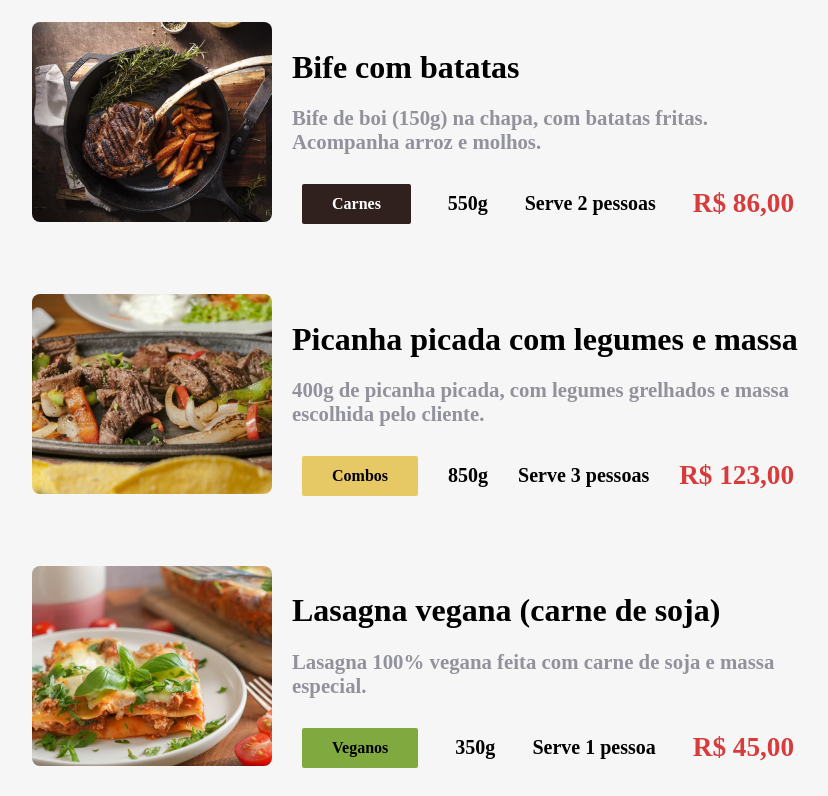
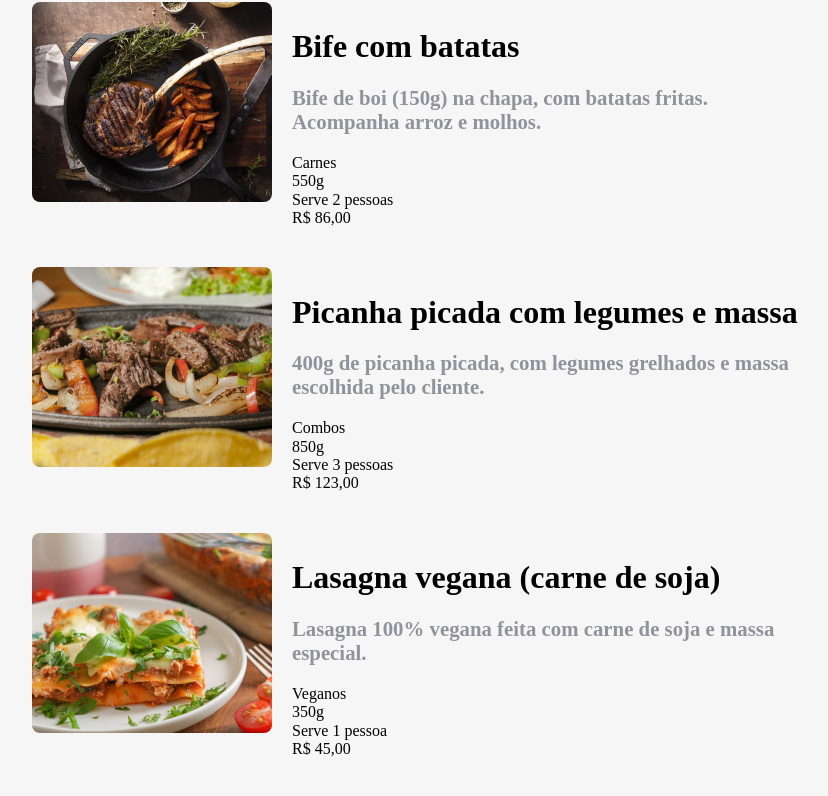
Before and after one commit to Felipe-AR/aluroni-react-typescript-alura, a React (Create React App) app: page /cardapio in a window 1280 px wide. Shown: the part 1845-2641 px from the top of the page, without its empty margins (168-996 px from the left). Built offline with nearby package versions, Linux system fonts and the light colour scheme; a web font is replaced by a local one.

Commit message:
Remoção da estilização de tags e variáveis

```diff
--- a/src/pages/Cardapio/Itens/Item/Item.module.scss
+++ b/src/pages/Cardapio/Itens/Item/Item.module.scss
@@ -1,10 +1,5 @@
 @import "styles/variaveis";
 @import "styles/breakpoints";
-
-$massas: #d73b3b;
-$carnes: #30201e;
-$combos: #e6c864;
-$veganos: #80aa40;
 
 .item {
   display: flex;
@@ -47,56 +42,4 @@ $veganos: #80aa40;
       margin-bottom: 20px;
     }
   }
-  &__tags {
-    display: flex;
-    flex-wrap: wrap;
-    justify-content: space-between;
-    margin-bottom: 20px;
-    max-width: 700px;
-    @media (max-width: $desktop_xsm) {
-      justify-content: flex-end;
-    }
-    @media (max-width: $mobile) {
-      justify-content: flex-start;
-    }
-    > div {
-      margin: 10px;
-    }
-  }
-  &__tipo {
-    align-items: center;
-    border-radius: 2px;
-    display: flex;
-    font-weight: bold;
-    height: 40px;
-    justify-content: center;
-    padding: 10px 30px;
-    &__massas {
-      background-color: $massas;
-      color: white;
-    }
-    &__carnes {
-      background-color: $carnes;
-      color: white;
-    }
-    &__combos {
-      background-color: $combos;
-    }
-    &__veganos {
-      background-color: $veganos;
-    }
-  }
-  &__porcao,
-  &__qtdpessoas,
-  &__valor {
-    align-items: center;
-    display: flex;
-    font-size: 1.25rem;
-    font-weight: bold;
-    justify-content: center;
-  }
-  &__valor {
-    color: $red;
-    font-size: 1.7rem;
-  }
 }
```
